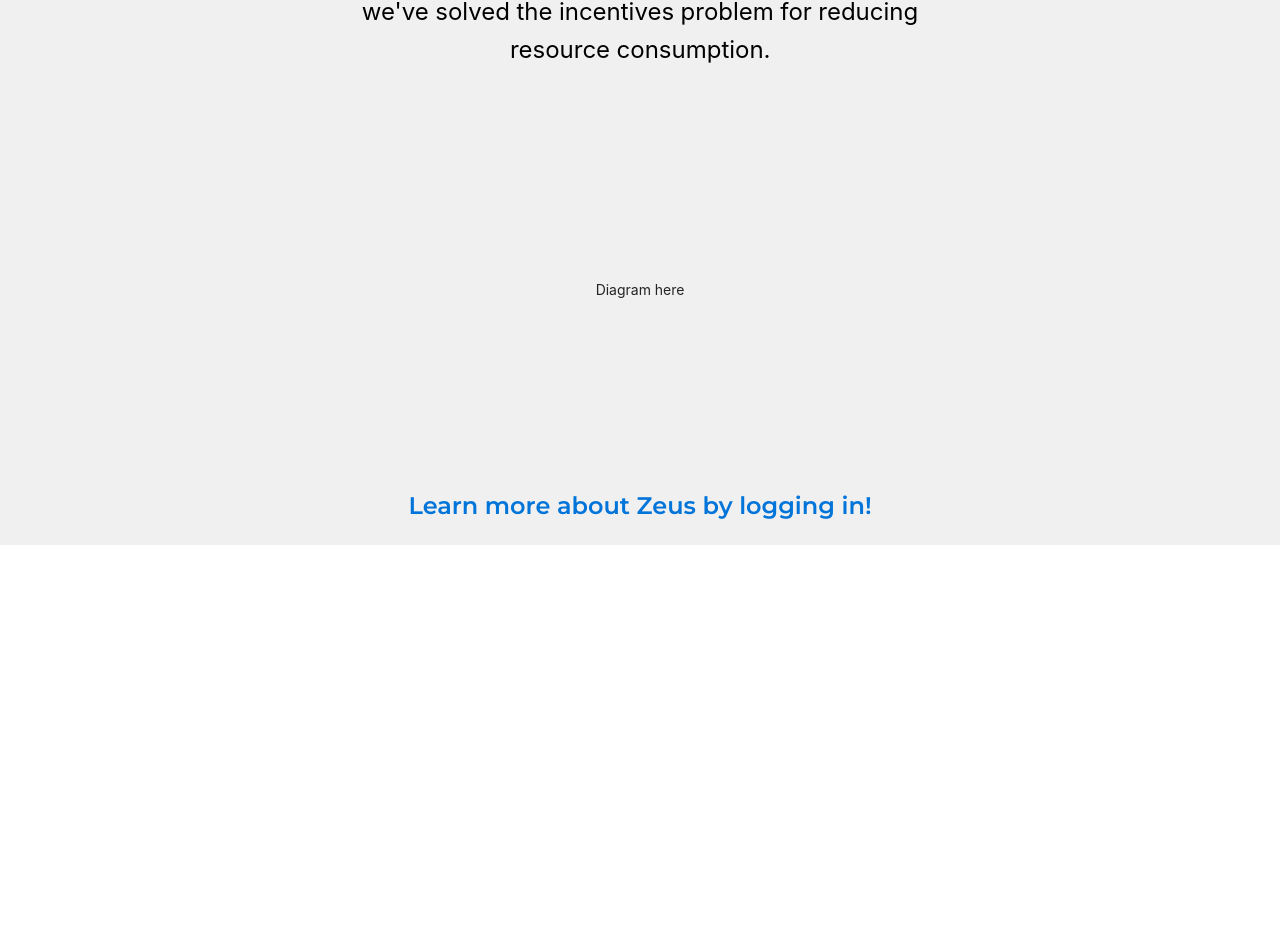
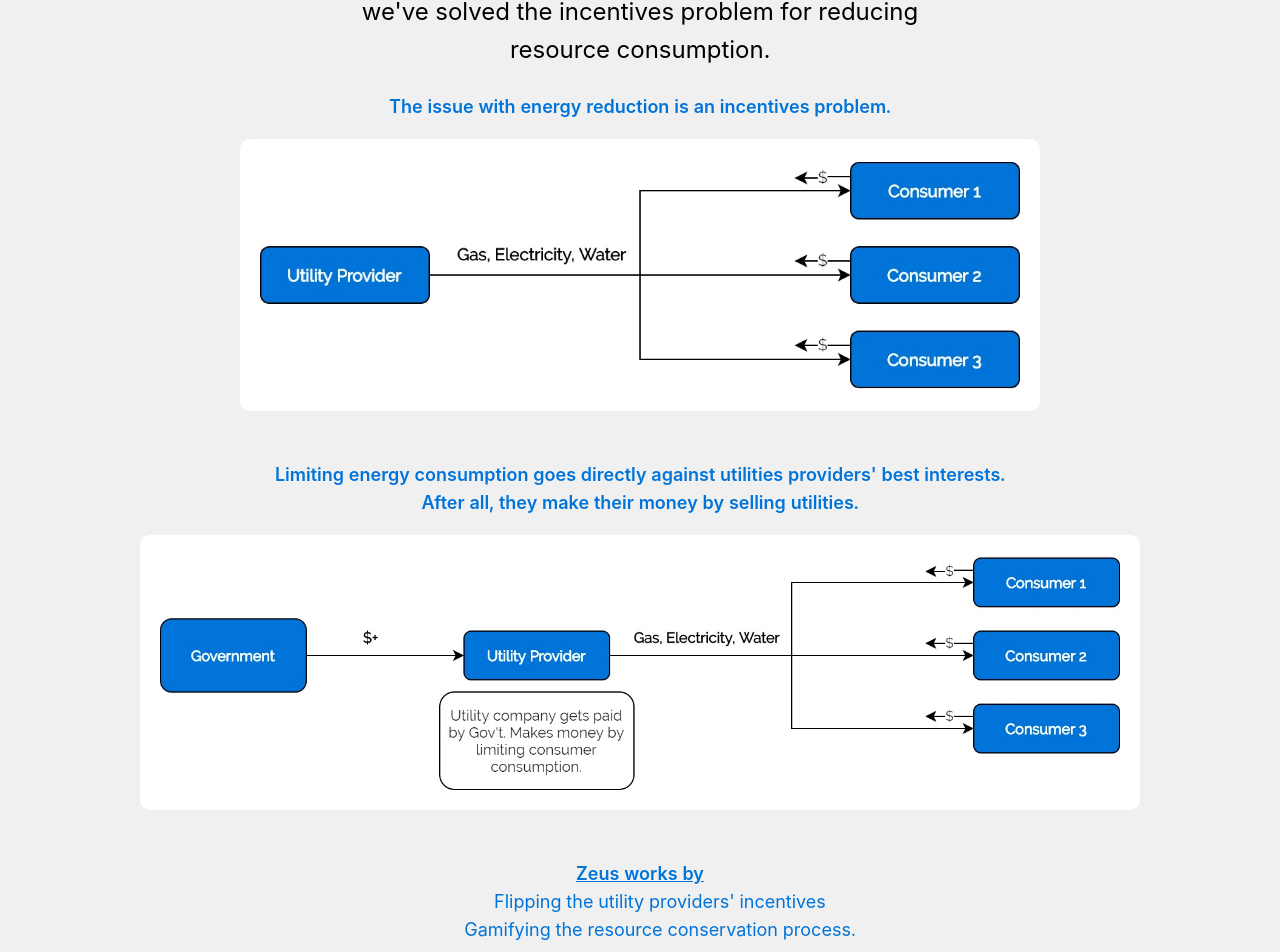
Before and after one commit to AneeshSaripalli/zeus, a React (Create React App) app in the folder client/: page / in a window 1280 px wide. Shown: the part 1055-2007 px from the top of the page. Before the commit the page ends 1600 px from the top, so only its background shows below. Built offline with nearby package versions, Linux system fonts and the light colour scheme.

Commit message:
Landing page content

```diff
--- a/client/src/pages/landing/Landing.css
+++ b/client/src/pages/landing/Landing.css
@@ -41,7 +41,7 @@
 }
 
 #info {
-  height: 100vh;
+  min-height: 100vh;
   background: rgba(240, 240, 240);
   text-align: center;
   padding-top: 50px;
--- a/client/src/pages/landing/Landing.tsx
+++ b/client/src/pages/landing/Landing.tsx
@@ -1,13 +1,15 @@
 import ArrowDown from '@ant-design/icons/ArrowDownOutlined';
 import React from 'react';
 import './Landing.css';
+import Divider from 'antd/es/divider'
 
 type IProps = {
 
 }
 
 const Landing: React.FC<IProps> = (props: IProps): JSX.Element => {
-    return (<div>
+    return (
+        <div className="page">
             <div className="title bkg-accent flexbox flex-column flex-center fadein" id="landing">
                 <div className="flex-grow" />
                 <div className="clr-white title" style={{ fontSize: '60px', marginBottom: '10px' }}>
@@ -39,16 +41,32 @@
                 </div>
 
                 <div className="flex-grow" />
-            <div>
-                Diagram here
-            </div>
 
-            <div className="flex-grow" />
-            <div className="title fw-600 font-xlg pd-sm clr-accent rounded">
+                <p className="fw-600  rounded clr-accent body pd-sm font-lg">
+                    The issue with energy reduction is an incentives problem.
+                    </p>
+
+                <img src="/current.jpg" width="800px" className="bkg-white rounded" style={{ padding: 20, marginBottom: '50px' }} />
+
+                <p className="fw-600  rounded clr-accent body pd-sm font-lg">
+                    Limiting energy consumption goes directly against utilities providers' best interests.<br />
+                    After all, they make their money by selling utilities.
+                  </p>
+
+                <img src="/zeuselectric.jpg" width="1000px" className="bkg-white rounded" style={{ padding: 20, marginBottom: '50px' }} />
+                <p className="rounded clr-accent body pd-sm font-lg">
+                    <span className="fw-600 text"><u>Zeus works by</u></span>
+                    <ul className="fw-400 text" style={{ listStyle: 'none' }}>
+                        <li>Flipping the utility providers' incentives</li>
+                        <li>Gamifying the resource conservation process.</li>
+                    </ul>
+                </p>
+                <Divider style={{ backgroundColor: 'rgba(0,0,0,.1)' }} />
+
+                <div className="title fw-600 font-xlg pd-sm clr-accent rounded" style={{ margin: 20 }}>
                     Learn more about Zeus by logging in!
                 </div>
             </div>
-
         </div >
     )
 };
```
Also changed, not shown: client/public/current.jpg (added), client/public/zeuselectric.jpg (added). Lines whose indentation alone changed are shown as unchanged.
